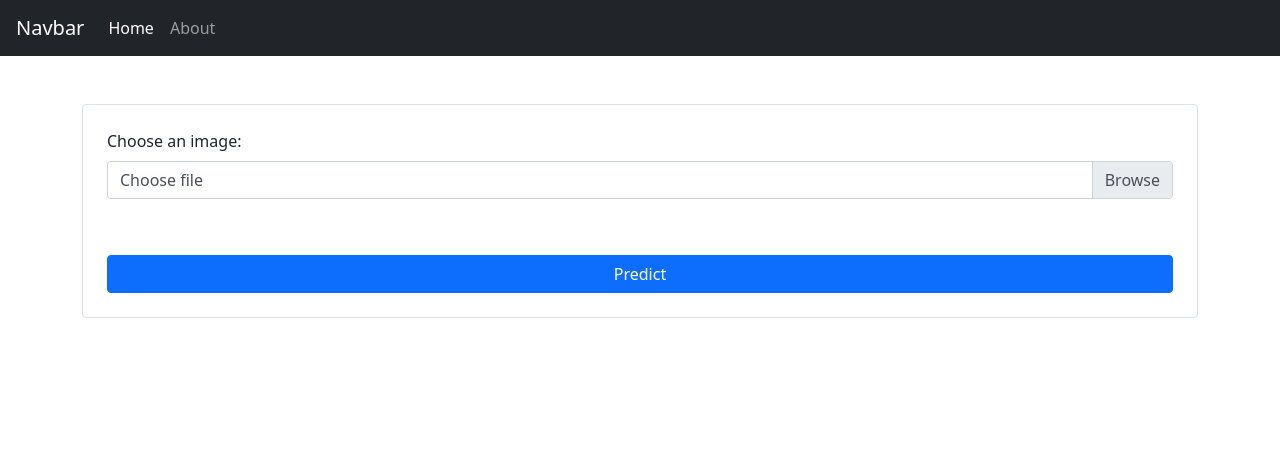
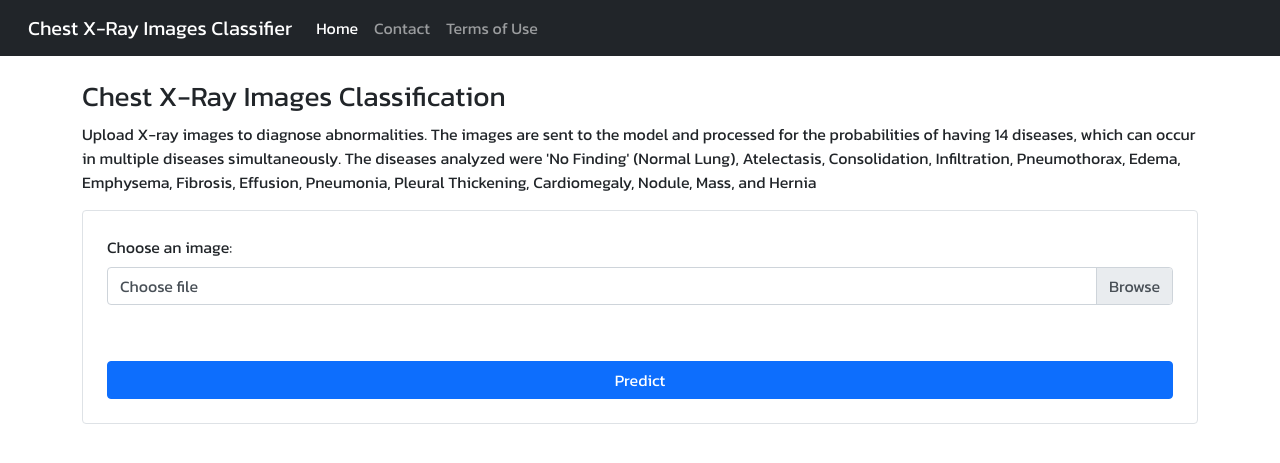
Before and after one commit to chanisara2001/ChestXray-Classification-Web-App, a FastAPI app: page / in a window 1280 px wide. Shown: the top 463 px of the page. Run offline with FastAPI, Linux system fonts and the light colour scheme; some libraries are stand-ins or nearby versions.

Commit message:
add more menu and add font

```diff
--- a/app.py
+++ b/app.py
@@ -14,9 +14,11 @@ app = FastAPI()
 model = tf.keras.models.load_model('model/EfficientNetB0.h5')
 
 LABELS = ['No Finding', 'Atelectasis', 'Consolidation', 'Infiltration', 'Pneumothorax', 'Edema', 'Emphysema',
-          'Fibrosis', 'Effusion', 'Pneumonia', 'Pleural_Thickening', 'Cardiomegaly', 'Nodule', 'Mass', 'Hernia']
+          'Fibrosis', 'Effusion', 'Pneumonia', 'Pleural Thickening', 'Cardiomegaly', 'Nodule', 'Mass', 'Hernia']
 
 # Define a function to preprocess the image
+
+
 def preprocess_image(img):
     img = cv2.resize(img, (224, 224))
     img = np.array(img, dtype=np.float32)
@@ -41,9 +43,16 @@ templates = Jinja2Templates(directory="templates")
 async def index(request: Request):
     return templates.TemplateResponse("home.html", {"request": request, "active_page": "home"})
 
-@app.get("/about", response_class=HTMLResponse)
-async def about(request: Request):
-    return templates.TemplateResponse("about.html", {"request": request, "active_page": "about"})
+
+@app.get("/contact", response_class=HTMLResponse)
+async def contact(request: Request):
+    return templates.TemplateResponse("contact.html", {"request": request, "active_page": "contact"})
+
+
+@app.get("/condition", response_class=HTMLResponse)
+async def condition(request: Request):
+    return templates.TemplateResponse("condition.html", {"request": request, "active_page": "condition"})
+
 
 @app.post('/predict/')
 async def predict(request: Request, image: UploadFile = File()):
@@ -60,12 +69,15 @@ async def predict(request: Request, image: UploadFile = File()):
 
     # Make a prediction using the model
     prediction = model.predict(img)
-    problility = prediction[0]*100
 
-    percent_result = {label: f'{prob:.2f}' for (label, prob) in zip(LABELS, problility)}
+    probabilities = prediction[0]
+    percentages = probabilities * 100
+
+    result = {label: f'{prob:.2f}' for (
+        label, prob) in zip(LABELS, percentages)}
 
     # sort percent_result by value
-    percent_result = dict(sorted(percent_result.items(),
-                          key=lambda item: float(item[1]), reverse=True))
+    result = dict(sorted(result.items(),
+                         key=lambda item: float(item[1]), reverse=True))
 
-    return templates.TemplateResponse("result.html", {"request": request, 'percent_results': percent_result, 'input_image_data_url': input_image_data_url})
+    return templates.TemplateResponse("result.html", {"request": request, 'results': result, 'input_image_data_url': input_image_data_url})
--- a/static/index.js
+++ b/static/home.js
@@ -1,6 +1,4 @@
-var cropper = null;
-var form_data = null;
-
+// Preview Uploaded Image
 function previewImage(event) {
   var reader = new FileReader();
   reader.onload = function () {
--- /dev/null
+++ b/static/style.css
@@ -0,0 +1,3 @@
+body {
+    font-family: 'Kanit', sans-serif;
+}
--- a/templates/base.html
+++ b/templates/base.html
@@ -2,32 +2,46 @@
 <html>
 
 <head>
-  <title>Upload Image</title>
+  <meta charset="utf-8" />
+  <meta name="viewport" content="width=device-width, initial-scale=1">
+  <meta name="description" content="A web application with a Convolutional Neural Network (CNN) model to classify Chest X-ray images.">
+  <title>Chest X-Ray Images Classifier</title>
   <link rel="stylesheet" href="https://stackpath.bootstrapcdn.com/bootstrap/4.5.2/css/bootstrap.min.css" />
   <link rel="stylesheet" href="https://unpkg.com/cropperjs@1.5.11/dist/cropper.min.css" />
   <link rel="stylesheet" href="https://cdn.jsdelivr.net/npm/bootstrap@5.1.3/dist/css/bootstrap.min.css" />
+  <link rel="stylesheet" href="https://fonts.googleapis.com/css2?family=Kanit&display=swap">
+  <link rel="stylesheet" href="/static/style.css">
+
 </head>
 
 <body>
   <nav class="navbar navbar-expand-lg navbar-dark bg-dark ">
-    <a class="navbar-brand" href="#">Navbar</a>
+    <div class="container-fluid">
+      <a class="navbar-brand" href="#">Chest X-Ray Images Classifier</a>
       <button class="navbar-toggler" type="button" data-toggle="collapse" data-target="#navbarNav"
         aria-controls="navbarNav" aria-expanded="false" aria-label="Toggle navigation">
         <span class="navbar-toggler-icon"></span>
       </button>
+
       <div class="collapse navbar-collapse" id="navbarNav">
         <ul class="navbar-nav">
           <li class="nav-item {% if active_page == 'home' %}active{% endif %}">
             <a class="nav-link" href="{{ url_for('index') }}">Home</a>
-        <li class="nav-item {% if active_page == 'about' %}active{% endif %}">
-          <a class="nav-link" href="{{ url_for('about') }}">About</a>
+          <li class="nav-item {% if active_page == 'contact' %}active{% endif %}">
+            <a class="nav-link" href="{{ url_for('contact') }}">Contact</a>
+          </li>
+          <li class="nav-item {% if active_page == 'condition' %}active{% endif %}">
+            <a class="nav-link" href="{{ url_for('condition') }}">Terms of Use</a>
           </li>
         </ul>
       </div>
+    </div>
+
   </nav>
-  <div class="mb-5"></div>
 
-  <div class="container">
+  <!-- <div class="mb-5"></div> -->
+
+  <div class="container mt-4 mb-4">
     {% block content %}
     {% endblock %}
   </div>
--- a/templates/home.html
+++ b/templates/home.html
@@ -2,8 +2,16 @@
 {% extends 'base.html' %}
 
 {% block content %}
+
+<h3>Chest X-Ray Images Classification</h3>
+<p>Upload X-ray images to diagnose abnormalities. The images are sent to the model and processed for the probabilities
+    of having 14 diseases, which can occur in multiple diseases simultaneously. The diseases analyzed were 'No Finding' (Normal Lung),
+    Atelectasis, Consolidation, Infiltration, Pneumothorax, Edema, Emphysema, Fibrosis, Effusion,
+    Pneumonia, Pleural Thickening, Cardiomegaly, Nodule, Mass, and Hernia</p>
+<p></p>
+
 <!-- Form Upload -->
-<form method="post" enctype="multipart/form-data" action="/predict/" class="border p-4 rounded">
+<form method="post" enctype="multipart/form-data" action="/predict/" class="border p-4 rounded justify-content-center">
     <div class="form-group">
         <label for="image">Choose an image:</label>
         <div class="custom-file">
@@ -14,7 +22,7 @@
     </div>
     <div class="form-group">
         <div class="text-center">
-            <img id="preview" src="" alt="" class="img-fluid rounded" />
+            <img id="preview" src="" alt="" class="img-fluid rounded" style="width: 360px;"/>
         </div>
     </div>
     <button type="submit" class="btn btn-primary btn-block" id="prediction">Predict</button>
@@ -22,10 +30,10 @@
 
 <!-- Script -->
 <script src="https://code.jquery.com/jquery-3.5.1.slim.min.js"
-integrity="sha384-DfXdz2htPH0lsSSs5nCTpuj/zy4C+OGpamoFVy38MVBnE+IbbVYUew+OrCXaRkfj"
-crossorigin="anonymous"></script>
+    integrity="sha384-DfXdz2htPH0lsSSs5nCTpuj/zy4C+OGpamoFVy38MVBnE+IbbVYUew+OrCXaRkfj"
+    crossorigin="anonymous"></script>
 <script src="https://ajax.googleapis.com/ajax/libs/jquery/3.2.1/jquery.min.js"></script>
 <script src="https://stackpath.bootstrapcdn.com/bootstrap/4.5.2/js/bootstrap.min.js"></script>
-<script src="/static/index.js"></script>
+<script src="/static/home.js"></script>
 
 {% endblock %}
```
Also changed, not shown: templates/about.html (deleted, +0 -32 lines), templates/condition.html (added, +49 -0 lines), templates/contact.html (added, +34 -0 lines), templates/result.html (+11 -7 lines). Lines whose indentation alone changed are shown as unchanged.
